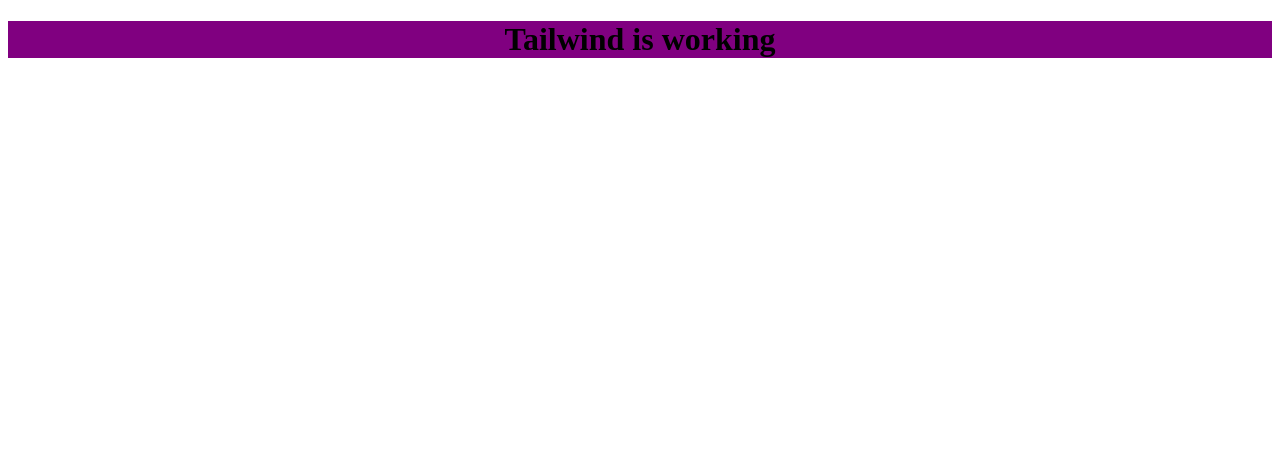
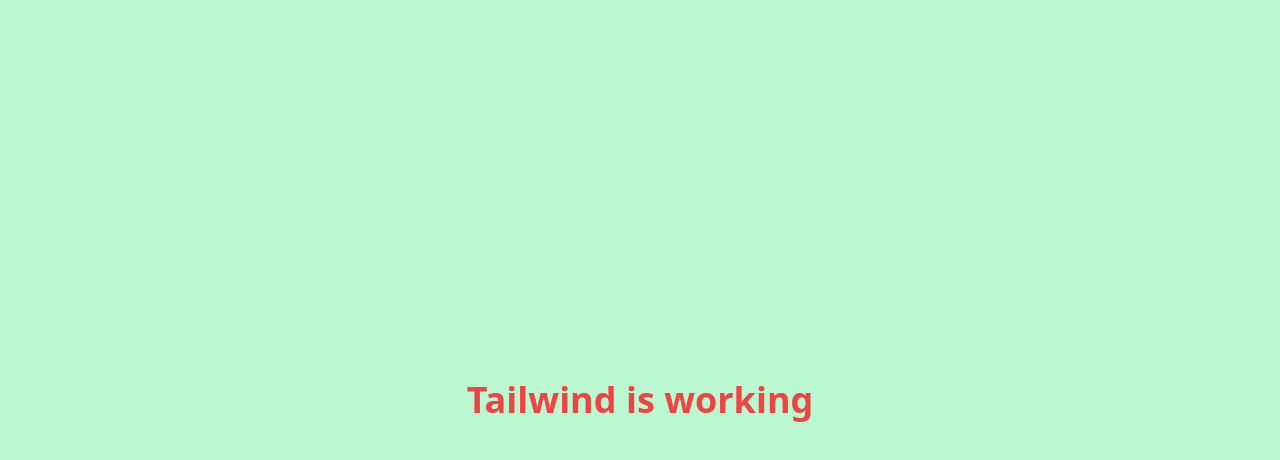
Before and after one commit to elandmartinez/Kanban-app, a React (Create React App) app: page / in a window 1280 px wide. Shown: the top 460 px of the page. Built offline with nearby package versions, Linux system fonts and the light colour scheme.

Commit message:
fixed issue with tilwind not working by using tailwind v3 instead of v4, tried every other aparent solution before doing this

```diff
--- a/package.json
+++ b/package.json
@@ -3,7 +3,6 @@
   "version": "0.1.0",
   "private": true,
   "dependencies": {
-    "@tailwindcss/cli": "^4.1.11",
     "@tailwindcss/postcss": "^4.1.11",
     "@testing-library/dom": "^10.4.0",
     "@testing-library/jest-dom": "^6.6.3",
@@ -18,7 +17,7 @@
     "react": "^19.1.0",
     "react-dom": "^19.1.0",
     "react-scripts": "5.0.1",
-    "tailwindcss": "^4.1.11",
+    "tailwindcss": "^3.4.1",
     "typescript": "^4.9.5",
     "web-vitals": "^2.1.4"
   },
--- /dev/null
+++ b/postcss.config.js
@@ -0,0 +1,6 @@
+module.exports = {
+  plugins: [
+    require("@talwindcss/postcss"),
+    require("autoprefixer")
+  ],
+}
--- a/postcss.config.ts
+++ /dev/null
@@ -1,8 +0,0 @@
-const config = {
-  plugins: {
-    tailwindcss: {},
-    autoprefixer: {},
-  },
-}
-
-export default config;
--- a/src/App.tsx
+++ b/src/App.tsx
@@ -1,6 +1,3 @@
-import React from 'react';
-
-import './index.css';
 import Header from './components/Header';
 import MainSection from './components/MainSection';
 
--- a/src/index.css
+++ b/src/index.css
@@ -1,3 +1,4 @@
+
 @tailwind base;
 @tailwind components;
 @tailwind utilities;
--- a/src/index.tsx
+++ b/src/index.tsx
@@ -2,6 +2,7 @@
 import ReactDOM from 'react-dom/client';
 import App from './App';
 import reportWebVitals from './reportWebVitals';
+import './index.css';
 
 const root = ReactDOM.createRoot(
   document.getElementById('root') as HTMLElement
--- /dev/null
+++ b/tailwind.config.js
@@ -0,0 +1,9 @@
+module.exports = {
+  content: [
+    "./src/**/*.{js,jsx,ts,tsx}",
+  ],
+  theme: {
+    extend: {},
+  },
+  plugins: [],
+}
--- a/tailwind.config.ts
+++ /dev/null
@@ -1,12 +0,0 @@
-/** @type {import('tailwindcss').Config} */
-const config = {
-  content: [
-    "./src/**/*.{js,jsx,ts,tsx}"
-  ],
-  theme: {
-    extend: {},
-  },
-  plugins: [],
-}
-
-export default config
```
Also changed, not shown: 1 other file (tests, documents, lock files or other folders).
